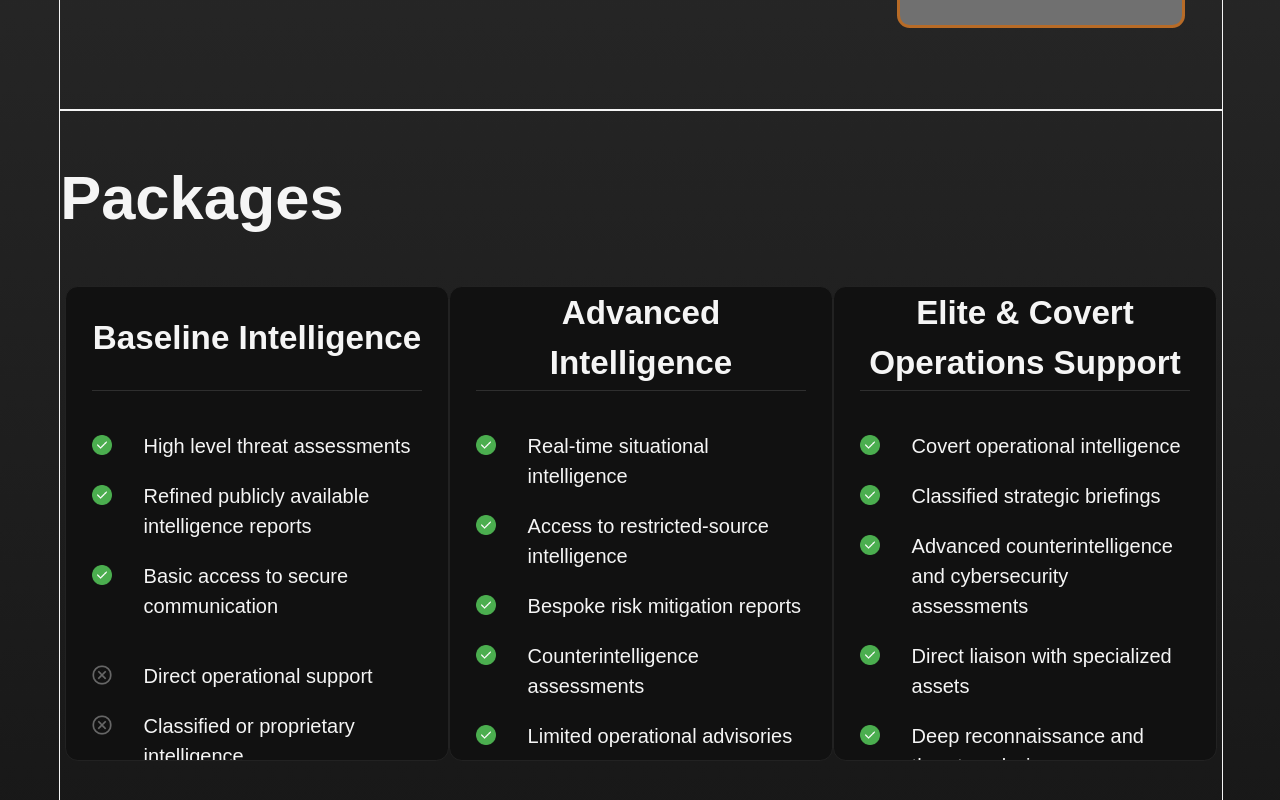
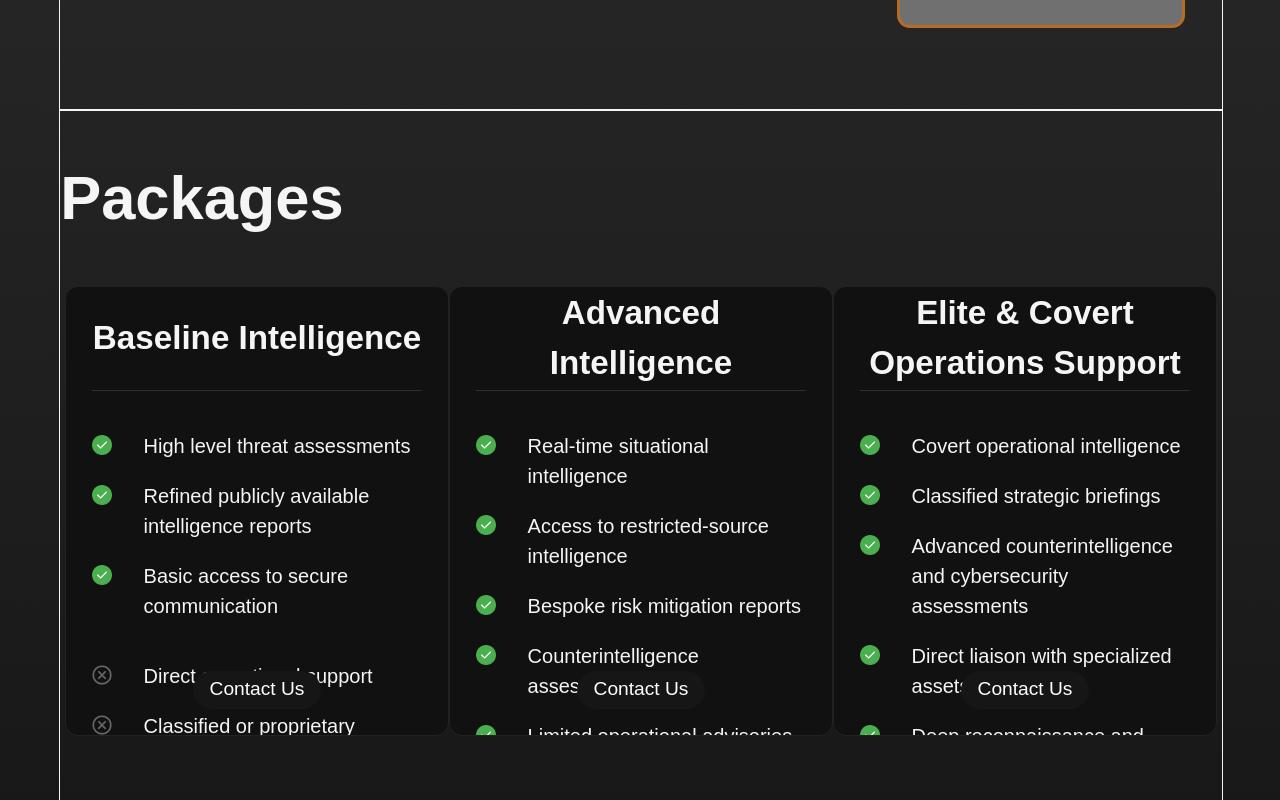
Before and after one commit to RoryMurray7/Sobek, a React (Vite) app: page / in a window 1280 px wide. Shown: the part 2659-3459 px from the top of the page. Built offline with nearby package versions, Linux system fonts and the light colour scheme; a web font is replaced by a local one.

Commit message:
add and style buttons

```diff
--- a/src/Packages.tsx
+++ b/src/Packages.tsx
@@ -26,6 +26,11 @@ function Packages() {
             <li>Classified or proprietary intelligence</li>
             <li>Custom or tailored surveillance</li>
           </ul>
+          <div className="buttonContainer">
+            <div className="contactUsButton">
+              <p>Contact Us</p>
+            </div>
+          </div>
         </SpotlightCard>
         <SpotlightCard
           className="custom-spotlight-card"
@@ -73,6 +78,11 @@ function Packages() {
             <li>Unlimited operational intervention</li>
             <li>Any records of engagement</li>
           </ul>
+          <div className="buttonContainer">
+            <div className="contactUsButton">
+              <p>Contact Us</p>
+            </div>
+          </div>
         </SpotlightCard>
       </div>
     </div>
--- a/src/components/SpotlightCard/SpotlightCard.css
+++ b/src/components/SpotlightCard/SpotlightCard.css
@@ -3,6 +3,7 @@
   height: 35vw;
   padding: 2vw;
   padding-top: 0;
+  padding-bottom: 0;
   position: relative;
   border-radius: 1vw;
   border: 1px solid #222;
--- a/src/index.css
+++ b/src/index.css
@@ -228,17 +228,20 @@ li {
 }
 
 .buttonContainer {
+  position: absolute;
+  left: 0;
+  right: 0;
+  bottom: 2vw;
   display: flex;
+  align-items: center;
   justify-content: center;
-  margin-top: 2vw;
-  background-color: wheat;
 }
 
 .contactUsButton {
   width: 10vw;
   height: 3vw;
-  border-radius: 1vw;
-  background-color: #b76b27;
+  border-radius: 2vw;
+  background-color: #161616;
   color: white;
   font-size: 1.5vw;
   display: flex;
```
